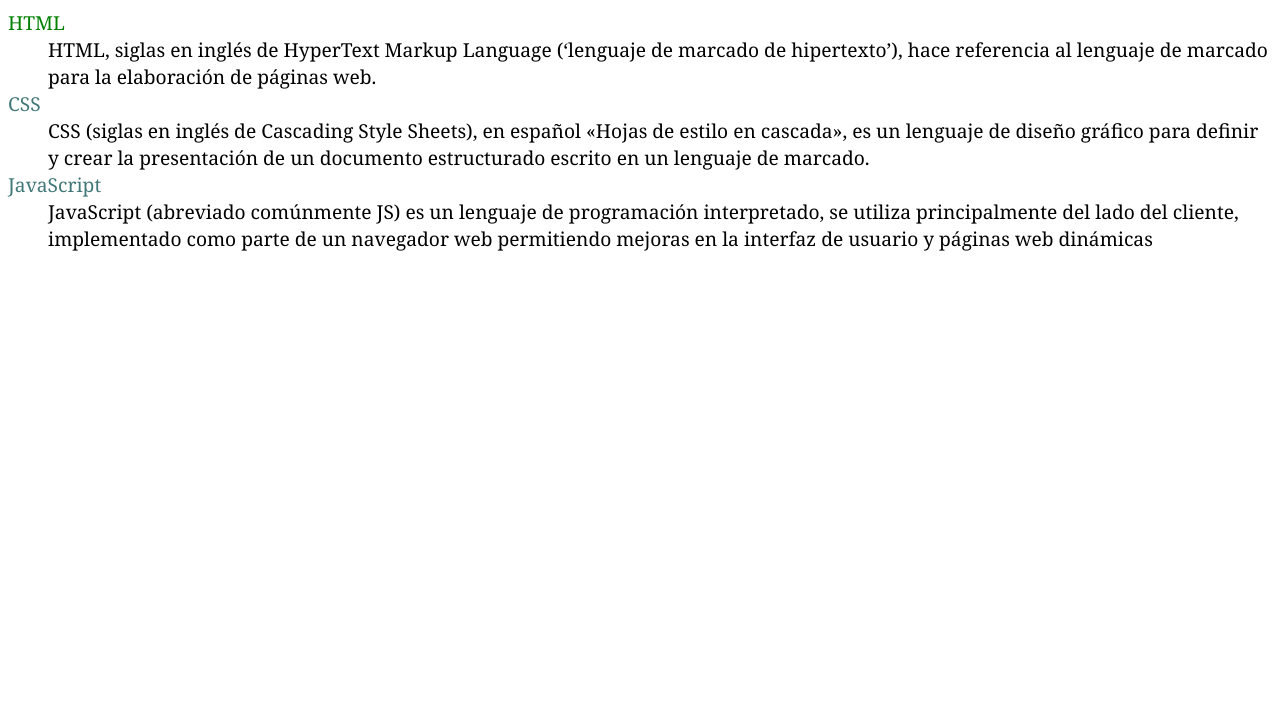
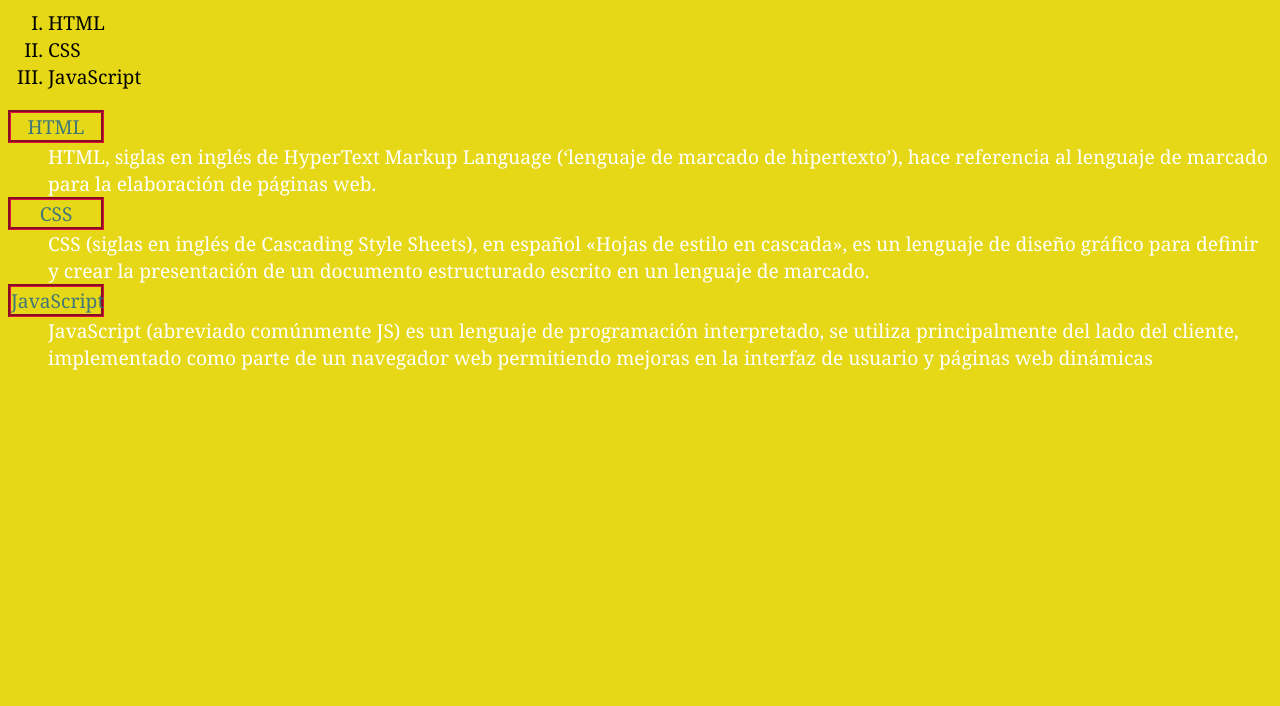
Before and after one commit to franciscogonzalez65/1EVAL_HTMLyCSS_APPWEB_2smrc_FranciscoGonzalez, a plain HTML site: page listascss/index.html in a window 1280 px wide. Shown: the part 94-800 px from the top of the page. Drawn offline with Linux system fonts and the light colour scheme.

Commit message:
listas css

```diff
--- a/listascss/index.html
+++ b/listascss/index.html
@@ -9,6 +9,11 @@
 </head>
 <body>
     <h1>Lista de términos</h1>
+    <ol>
+        <li>HTML</li>
+        <li>CSS</li>
+        <li>JavaScript</li>
+    </ol>
     <dl>
         <dt class="textoverde">HTML</dt>
         <dd>HTML, siglas en inglés de HyperText Markup Language (‘lenguaje de marcado de hipertexto’), hace referencia al lenguaje de marcado para la elaboración de páginas web. </dd>
--- a/listascss/style.css
+++ b/listascss/style.css
@@ -1,10 +1,20 @@
 body{
     font-family: Georgia, 'Times New Roman', Times, serif;
     font-size: larger;
+    background-color: rgb(230, 216, 23);
 }
 dt{
     color: rgb(65, 119, 119);
+    font-weight: 300;
+    border-width: medium;
+    border-color: crimson;
+    border-style: groove;
+    width: 90px;
+    text-align: center;
 }
-dt.textoverde{
-    color: green;
+dd{
+    color: white;
 }
+ol{
+    list-style: upper-roman;
+}
```
